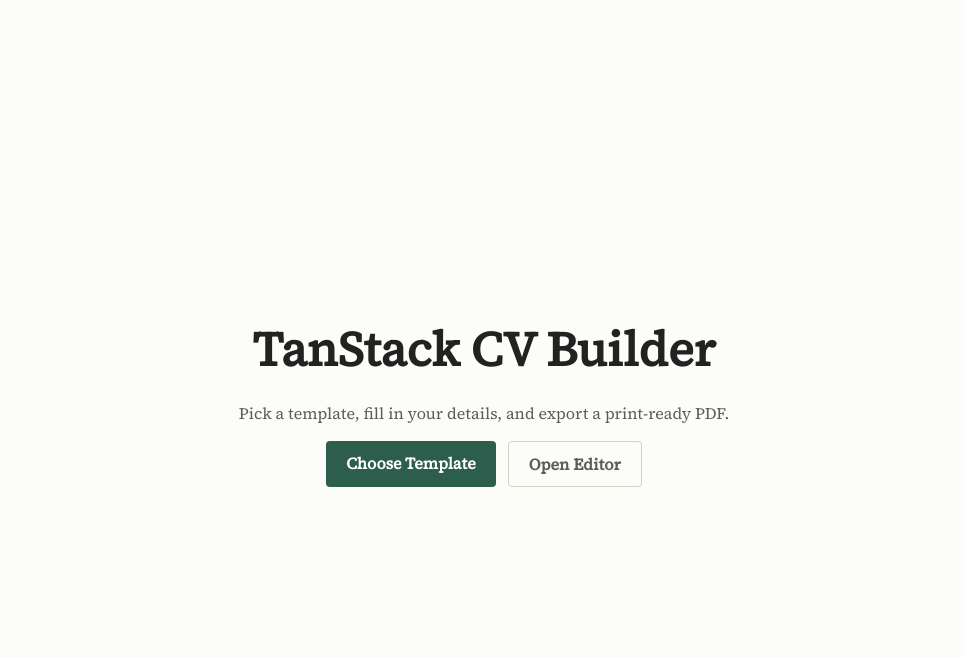
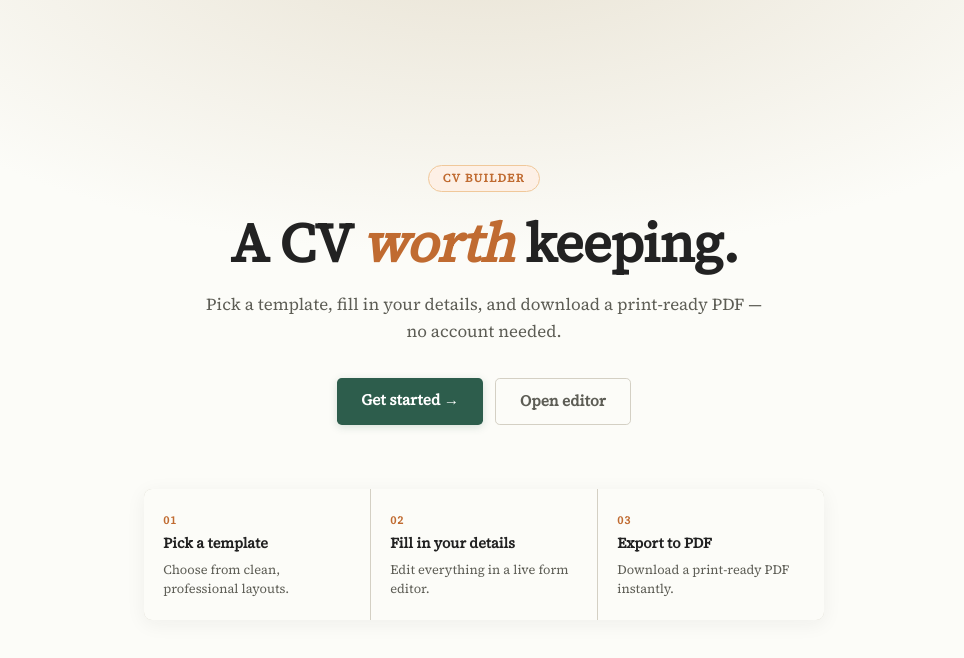
Before and after one commit to mihaiandrei97/react-cv-builder, a React (Vite) app: page / in a window 1280 px wide. Shown: the top 658 px of the page, without its empty margins (156-1120 px from the left). Built offline with nearby package versions, Linux system fonts and the light colour scheme; what @react-pdf/renderer would draw is missing.

Commit message:
refactor: enhance Home component layout and add steps for CV creation process

```diff
--- a/src/routes/index.tsx
+++ b/src/routes/index.tsx
@@ -4,26 +4,71 @@
   component: Home,
 })
 
+const steps = [
+  { num: '01', label: 'Pick a template', desc: 'Choose from clean, professional layouts.' },
+  { num: '02', label: 'Fill in your details', desc: 'Edit everything in a live form editor.' },
+  { num: '03', label: 'Export to PDF', desc: 'Download a print-ready PDF instantly.' },
+]
+
 function Home() {
   return (
-    <main style={{
+    <main
+      style={{
         minHeight: '100dvh',
-      display: 'grid',
-      placeContent: 'center',
-      gap: '1rem',
-      padding: '2rem',
-      textAlign: 'center',
-    }}>
-      <h1 style={{
-        fontSize: 'clamp(2rem, 4vw, 3rem)',
+        display: 'flex',
+        flexDirection: 'column',
+        alignItems: 'center',
+        justifyContent: 'center',
+        padding: '3rem 1.5rem 4rem',
+        background:
+          'radial-gradient(ellipse 80% 60% at 50% -10%, #e8e2d3 0%, transparent 70%), var(--paper)',
+      }}
+    >
+      {/* Hero */}
+      <div style={{ textAlign: 'center', maxWidth: 560 }}>
+        <span
+          style={{
+            display: 'inline-block',
+            fontSize: '0.72rem',
             fontWeight: 700,
-        margin: 0,
-      }}>
-        TanStack CV Builder
+            letterSpacing: '0.12em',
+            textTransform: 'uppercase',
+            color: 'var(--accent)',
+            background: '#fdf0e6',
+            border: '1px solid #f0c89a',
+            borderRadius: '999px',
+            padding: '0.25rem 0.85rem',
+            marginBottom: '1.25rem',
+          }}
+        >
+          CV Builder
+        </span>
+
+        <h1
+          style={{
+            fontSize: 'clamp(2.2rem, 5vw, 3.4rem)',
+            fontWeight: 700,
+            lineHeight: 1.15,
+            margin: '0 0 1rem',
+            letterSpacing: '-0.02em',
+          }}
+        >
+          A CV{' '}
+          <em style={{ fontStyle: 'italic', color: 'var(--accent)' }}>worth</em>{' '}
+          keeping.
         </h1>
-      <p style={{ color: 'var(--muted)', margin: 0 }}>
-        Pick a template, fill in your details, and export a print-ready PDF.
+
+        <p
+          style={{
+            color: 'var(--muted)',
+            fontSize: '1.05rem',
+            lineHeight: 1.65,
+            margin: '0 0 2rem',
+          }}
+        >
+          Pick a template, fill in your details, and download a print-ready PDF — no account needed.
         </p>
+
         <div style={{ display: 'flex', gap: '0.75rem', justifyContent: 'center', flexWrap: 'wrap' }}>
           <Link
             to="/templates"
@@ -32,11 +77,13 @@
               textDecoration: 'none',
               color: '#fff',
               background: 'var(--green)',
-            padding: '0.6rem 1.25rem',
-            borderRadius: '0.25rem',
+              padding: '0.7rem 1.5rem',
+              borderRadius: '0.3rem',
+              fontSize: '0.95rem',
+              boxShadow: '0 2px 8px rgba(45,93,76,0.18)',
             }}
           >
-          Choose Template
+            Get started →
           </Link>
           <Link
             to="/cv/edit"
@@ -45,12 +92,60 @@
               textDecoration: 'none',
               color: 'var(--muted)',
               border: '1px solid var(--line)',
-            padding: '0.6rem 1.25rem',
-            borderRadius: '0.25rem',
+              background: 'var(--paper)',
+              padding: '0.7rem 1.5rem',
+              borderRadius: '0.3rem',
+              fontSize: '0.95rem',
             }}
           >
-          Open Editor
+            Open editor
           </Link>
+        </div>
+      </div>
+
+      {/* Steps */}
+      <div
+        style={{
+          display: 'flex',
+          gap: '1px',
+          marginTop: '4rem',
+          background: 'var(--line)',
+          borderRadius: '0.5rem',
+          overflow: 'hidden',
+          width: '100%',
+          maxWidth: 680,
+          boxShadow: '0 4px 20px rgba(34,34,34,0.06)',
+        }}
+      >
+        {steps.map(({ num, label, desc }) => (
+          <div
+            key={num}
+            style={{
+              flex: 1,
+              background: 'var(--paper)',
+              padding: '1.4rem 1.2rem',
+              display: 'flex',
+              flexDirection: 'column',
+              gap: '0.3rem',
+            }}
+          >
+            <span
+              style={{
+                fontSize: '0.7rem',
+                fontWeight: 700,
+                letterSpacing: '0.1em',
+                color: 'var(--accent)',
+                fontStyle: 'normal',
+              }}
+            >
+              {num}
+            </span>
+            <strong style={{ fontSize: '0.9rem', fontWeight: 700 }}>{label}</strong>
+            <p style={{ margin: 0, fontSize: '0.8rem', color: 'var(--muted)', lineHeight: 1.5 }}>
+              {desc}
+            </p>
+          </div>
+        ))}
       </div>
     </main>
   )
```
Lines whose indentation alone changed are shown as unchanged.
